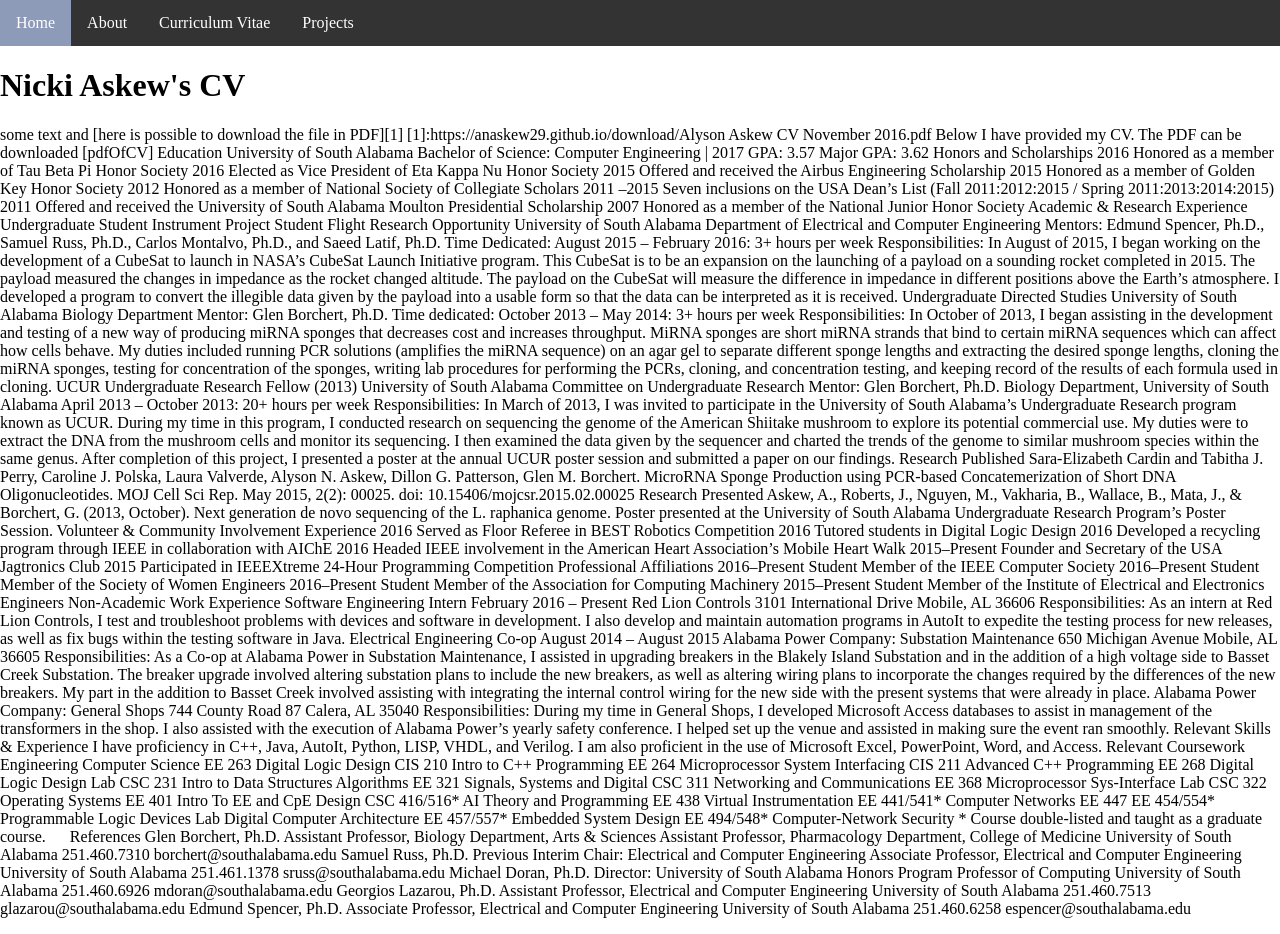
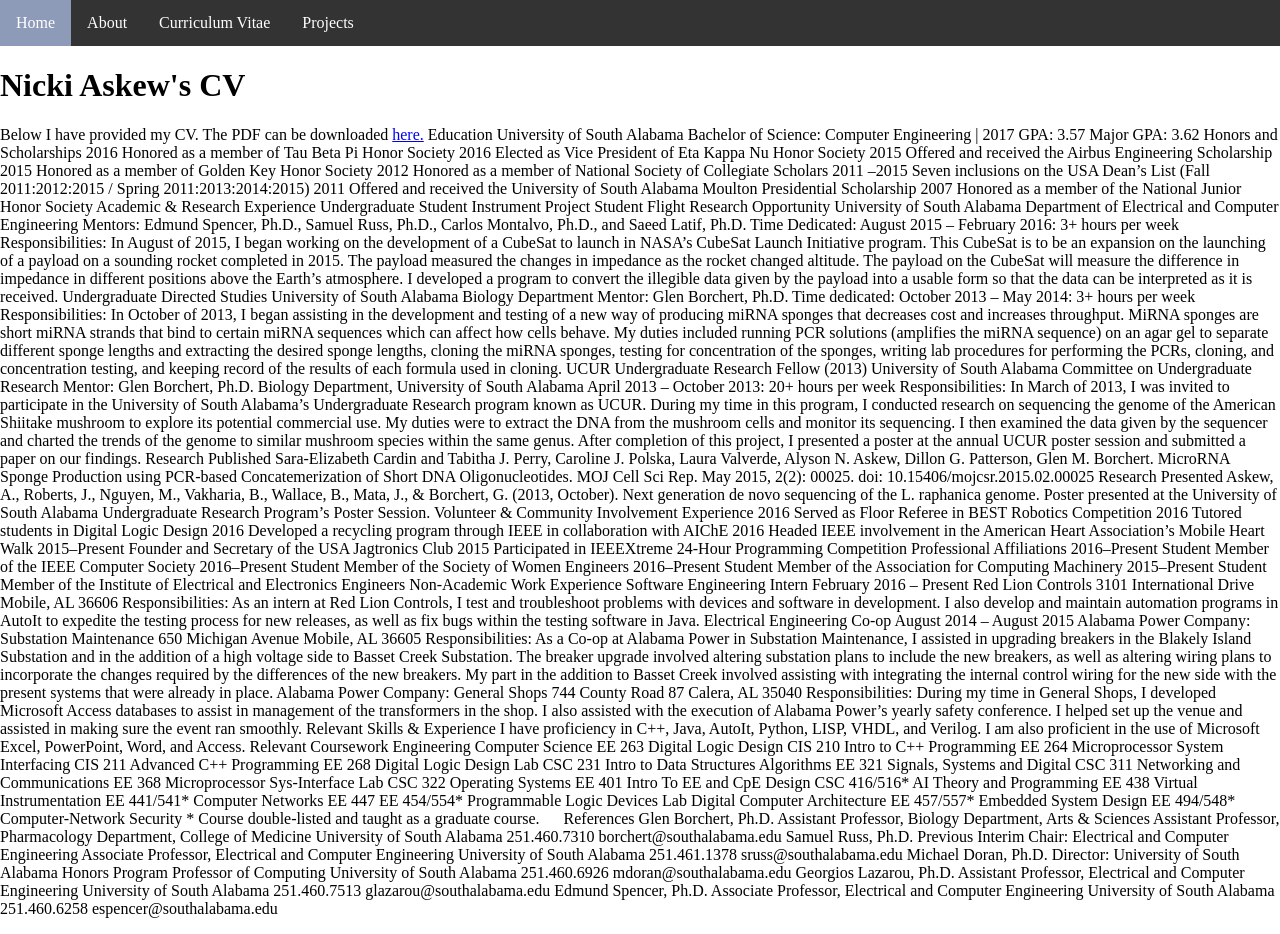
Before and after one commit to anaskew29/anaskew29.github.io, a Jekyll site: the page built from cv/index.html, in a window 1280 px wide. Built offline with Jekyll 4.4.1, drawn with Linux system fonts in a browser that asks for light colours.

Commit message:
Update index.html

```diff
--- a/cv/index.html
+++ b/cv/index.html
@@ -5,11 +5,7 @@ title: Nicki Askew's CV
 <h1> {{ page.title }} </h1>
 <p class="cv">
 
-some text and [here is possible to download the file in PDF][1]
-
-[1]:{{ site.url }}/download/Alyson Askew CV November 2016.pdf
-
-	Below I have provided my CV. The PDF can be downloaded [pdfOfCV]
+Below I have provided my CV. The PDF can be downloaded <a href="/download/Alyson Askew CV November 2016.pdf">here.</a>
 
 Education
 University of South Alabama
```
